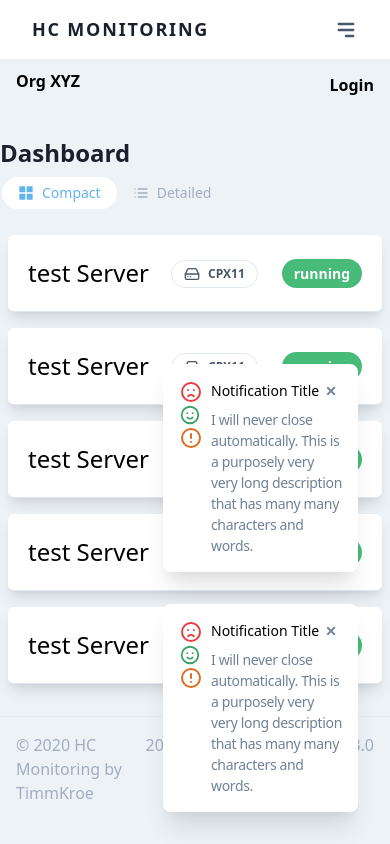
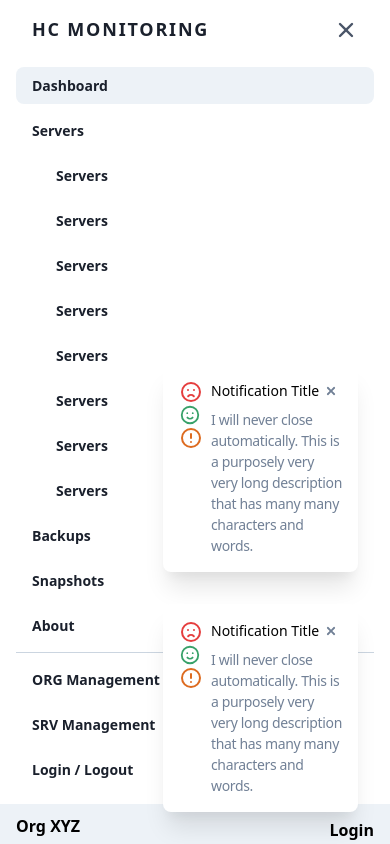
Before and after one commit to TimmKroe/HCMonitoring.WebAPP, a Vue app: page / in a window 390 px wide. Shown: the top 844 px of the page. Built offline with nearby package versions, Linux system fonts and the light colour scheme.

Commit message:
added dynamic navigation highlighting
Signed-off-by: TimmKroe <kroeger.timm@gmx.de>

```diff
--- a/src/App.vue
+++ b/src/App.vue
@@ -6,7 +6,7 @@
             <!-- Sidebar -->
             <SidebarNavigation/>
             <!-- Content -->
-            <div class="flex flex-col bg-gray-200 w-full">
+            <div class="flex flex-col bg-gray-200 w-full md:ml-64">
                 <div class="absolute flex flex-row p-2 font-bold">
                     <div class="inline-block">
                         <span class="px-2 align-middle">Org XYZ</span>
--- a/src/components/SidebarNavigation.vue
+++ b/src/components/SidebarNavigation.vue
@@ -1,5 +1,5 @@
 <template>
-    <div class="flex flex-col w-full md:w-64 text-gray-700 bg-white dark-mode:text-gray-200 dark-mode:bg-gray-800 flex-shrink-0 shadow-lg">
+    <div class="flex flex-col w-full md:w-64 text-gray-700 bg-white dark-mode:text-gray-200 dark-mode:bg-gray-800 flex-shrink-0 shadow-lg md:fixed md:left-0 md:bottom-0 md:top-0">
         <div class="flex-shrink-0 px-8 py-4 flex flex-row items-center justify-between">
             <a class="text-lg font-semibold tracking-widest text-gray-900 uppercase rounded-lg dark-mode:text-white focus:outline-none focus:shadow-outline"
                href="#">HC Monitoring</a>
@@ -14,33 +14,33 @@
                 </svg>
             </button>
         </div>
-        <nav :class="{'block': open, 'hidden': !open}"
+        <nav v-if="open"
              class="flex-grow md:block px-4 pb-4 md:pb-0 md:overflow-y-auto">
             <div class="divide-y divide-gray-400">
                 <div class="mb-2">
-                    <a class="block px-4 py-2 mt-2 text-sm font-semibold text-gray-900 bg-gray-200 rounded-lg dark-mode:bg-gray-700 dark-mode:hover:bg-gray-600 dark-mode:focus:bg-gray-600 dark-mode:focus:text-white dark-mode:hover:text-white dark-mode:text-gray-200 hover:text-gray-900 focus:text-gray-900 hover:bg-gray-200 focus:bg-gray-200 focus:outline-none focus:shadow-outline"
+                    <a :class="$route.path === '/' ? 'bg-gray-200 dark-mode:bg-gray-700' : 'bg-transparent dark-mode:bg-transparent'" class="block px-4 py-2 mt-2 text-sm font-semibold text-gray-900 rounded-lg dark-mode:hover:bg-gray-600 dark-mode:focus:bg-gray-600 dark-mode:focus:text-white dark-mode:hover:text-white dark-mode:text-gray-200 hover:text-gray-900 focus:text-gray-900 hover:bg-gray-200 focus:bg-gray-200 focus:outline-none focus:shadow-outline"
                        href="/">Dashboard</a>
-                    <a class="block px-4 py-2 mt-2 text-sm font-semibold text-gray-900 bg-transparent rounded-lg dark-mode:bg-transparent dark-mode:hover:bg-gray-600 dark-mode:focus:bg-gray-600 dark-mode:focus:text-white dark-mode:hover:text-white dark-mode:text-gray-200 hover:text-gray-900 focus:text-gray-900 hover:bg-gray-200 focus:bg-gray-200 focus:outline-none focus:shadow-outline"
+                    <a  class="block px-4 py-2 mt-2 text-sm font-semibold text-gray-900 rounded-lg dark-mode:hover:bg-gray-600 dark-mode:focus:bg-gray-600 dark-mode:focus:text-white dark-mode:hover:text-white dark-mode:text-gray-200 hover:text-gray-900 focus:text-gray-900 hover:bg-gray-200 focus:bg-gray-200 focus:outline-none focus:shadow-outline"
                     >Servers</a>
                     <div class="ml-6" v-for="(server, i) in 8" :key="i">
-                        <a class="block px-4 py-2 mt-2 text-sm font-semibold text-gray-900 bg-transparent rounded-lg dark-mode:bg-transparent dark-mode:hover:bg-gray-600 dark-mode:focus:bg-gray-600 dark-mode:focus:text-white dark-mode:hover:text-white dark-mode:text-gray-200 hover:text-gray-900 focus:text-gray-900 hover:bg-gray-200 focus:bg-gray-200 focus:outline-none focus:shadow-outline"
+                        <a :class="$router.currentRoute.path === '/servers/d' ? 'bg-gray-200 dark-mode:bg-gray-700' : 'bg-transparent dark-mode:bg-transparent'" class="block px-4 py-2 mt-2 text-sm font-semibold text-gray-900 bg-transparent rounded-lg dark-mode:bg-transparent dark-mode:hover:bg-gray-600 dark-mode:focus:bg-gray-600 dark-mode:focus:text-white dark-mode:hover:text-white dark-mode:text-gray-200 hover:text-gray-900 focus:text-gray-900 hover:bg-gray-200 focus:bg-gray-200 focus:outline-none focus:shadow-outline"
                            :href="'/servers/d'">Servers</a>
                     </div>
-                    <a class="block px-4 py-2 mt-2 text-sm font-semibold text-gray-900 bg-transparent rounded-lg dark-mode:bg-transparent dark-mode:hover:bg-gray-600 dark-mode:focus:bg-gray-600 dark-mode:focus:text-white dark-mode:hover:text-white dark-mode:text-gray-200 hover:text-gray-900 focus:text-gray-900 hover:bg-gray-200 focus:bg-gray-200 focus:outline-none focus:shadow-outline"
+                    <a :class="$route.path === '/backups' ? 'bg-gray-200 dark-mode:bg-gray-700' : 'bg-transparent dark-mode:bg-transparent'"  class="block px-4 py-2 mt-2 text-sm font-semibold text-gray-900 bg-transparent rounded-lg dark-mode:bg-transparent dark-mode:hover:bg-gray-600 dark-mode:focus:bg-gray-600 dark-mode:focus:text-white dark-mode:hover:text-white dark-mode:text-gray-200 hover:text-gray-900 focus:text-gray-900 hover:bg-gray-200 focus:bg-gray-200 focus:outline-none focus:shadow-outline"
                        href="/backups">Backups</a>
-                    <a class="block px-4 py-2 mt-2 text-sm font-semibold text-gray-900 bg-transparent rounded-lg dark-mode:bg-transparent dark-mode:hover:bg-gray-600 dark-mode:focus:bg-gray-600 dark-mode:focus:text-white dark-mode:hover:text-white dark-mode:text-gray-200 hover:text-gray-900 focus:text-gray-900 hover:bg-gray-200 focus:bg-gray-200 focus:outline-none focus:shadow-outline"
+                    <a :class="$route.path === '/snapshots' ? 'bg-gray-200 dark-mode:bg-gray-700' : 'bg-transparent dark-mode:bg-transparent'" class="block px-4 py-2 mt-2 text-sm font-semibold text-gray-900 bg-transparent rounded-lg dark-mode:bg-transparent dark-mode:hover:bg-gray-600 dark-mode:focus:bg-gray-600 dark-mode:focus:text-white dark-mode:hover:text-white dark-mode:text-gray-200 hover:text-gray-900 focus:text-gray-900 hover:bg-gray-200 focus:bg-gray-200 focus:outline-none focus:shadow-outline"
                        href="/snapshots">Snapshots</a>
-                    <a class="block px-4 py-2 mt-2 text-sm font-semibold text-gray-900 bg-transparent rounded-lg dark-mode:bg-transparent dark-mode:hover:bg-gray-600 dark-mode:focus:bg-gray-600 dark-mode:focus:text-white dark-mode:hover:text-white dark-mode:text-gray-200 hover:text-gray-900 focus:text-gray-900 hover:bg-gray-200 focus:bg-gray-200 focus:outline-none focus:shadow-outline"
+                    <a :class="$route.path === '/about' ? 'bg-gray-200 dark-mode:bg-gray-700' : 'bg-transparent dark-mode:bg-transparent'" class="block px-4 py-2 mt-2 text-sm font-semibold text-gray-900 bg-transparent rounded-lg dark-mode:bg-transparent dark-mode:hover:bg-gray-600 dark-mode:focus:bg-gray-600 dark-mode:focus:text-white dark-mode:hover:text-white dark-mode:text-gray-200 hover:text-gray-900 focus:text-gray-900 hover:bg-gray-200 focus:bg-gray-200 focus:outline-none focus:shadow-outline"
                        href="/about">About</a>
                 </div>
 
 
                 <div class="">
-                    <a class="block px-4 py-2 mt-2 text-sm font-semibold text-gray-900 bg-transparent rounded-lg dark-mode:bg-transparent dark-mode:hover:bg-gray-600 dark-mode:focus:bg-gray-600 dark-mode:focus:text-white dark-mode:hover:text-white dark-mode:text-gray-200 hover:text-gray-900 focus:text-gray-900 hover:bg-gray-200 focus:bg-gray-200 focus:outline-none focus:shadow-outline"
+                    <a :class="$route.path === '/org-management' ? 'bg-gray-200 dark-mode:bg-gray-700' : 'bg-transparent dark-mode:bg-transparent'" class="block px-4 py-2 mt-2 text-sm font-semibold text-gray-900 bg-transparent rounded-lg dark-mode:bg-transparent dark-mode:hover:bg-gray-600 dark-mode:focus:bg-gray-600 dark-mode:focus:text-white dark-mode:hover:text-white dark-mode:text-gray-200 hover:text-gray-900 focus:text-gray-900 hover:bg-gray-200 focus:bg-gray-200 focus:outline-none focus:shadow-outline"
                        href="/org-management">ORG Management</a>
-                    <a class="block px-4 py-2 mt-2 text-sm font-semibold text-gray-900 bg-transparent rounded-lg dark-mode:bg-transparent dark-mode:hover:bg-gray-600 dark-mode:focus:bg-gray-600 dark-mode:focus:text-white dark-mode:hover:text-white dark-mode:text-gray-200 hover:text-gray-900 focus:text-gray-900 hover:bg-gray-200 focus:bg-gray-200 focus:outline-none focus:shadow-outline"
+                    <a :class="$route.path === '/srv-management' ? 'bg-gray-200 dark-mode:bg-gray-700' : 'bg-transparent dark-mode:bg-transparent'" class="block px-4 py-2 mt-2 text-sm font-semibold text-gray-900 bg-transparent rounded-lg dark-mode:bg-transparent dark-mode:hover:bg-gray-600 dark-mode:focus:bg-gray-600 dark-mode:focus:text-white dark-mode:hover:text-white dark-mode:text-gray-200 hover:text-gray-900 focus:text-gray-900 hover:bg-gray-200 focus:bg-gray-200 focus:outline-none focus:shadow-outline"
                        href="/srv-management">SRV Management</a>
-                    <a class="block px-4 py-2 mt-2 text-sm font-semibold text-gray-900 bg-transparent rounded-lg dark-mode:bg-transparent dark-mode:hover:bg-gray-600 dark-mode:focus:bg-gray-600 dark-mode:focus:text-white dark-mode:hover:text-white dark-mode:text-gray-200 hover:text-gray-900 focus:text-gray-900 hover:bg-gray-200 focus:bg-gray-200 focus:outline-none focus:shadow-outline"
+                    <a :class="$route.path === '/login' ? 'bg-gray-200 dark-mode:bg-gray-700' : 'bg-transparent dark-mode:bg-transparent'" class="block px-4 py-2 mt-2 text-sm font-semibold text-gray-900 bg-transparent rounded-lg dark-mode:bg-transparent dark-mode:hover:bg-gray-600 dark-mode:focus:bg-gray-600 dark-mode:focus:text-white dark-mode:hover:text-white dark-mode:text-gray-200 hover:text-gray-900 focus:text-gray-900 hover:bg-gray-200 focus:bg-gray-200 focus:outline-none focus:shadow-outline"
                        href="/login">Login / Logout</a>
                 </div>
             </div>
@@ -50,7 +50,17 @@
 
 <script>
     export default {
-        name: "SidebarNavigation"
+        name: "SidebarNavigation",
+        data() {
+            return {
+                open: true
+            }
+        },
+        methods: {
+            toggleNav() {
+                this.open = !this.open;
+            }
+        }
     }
 </script>
 
```
